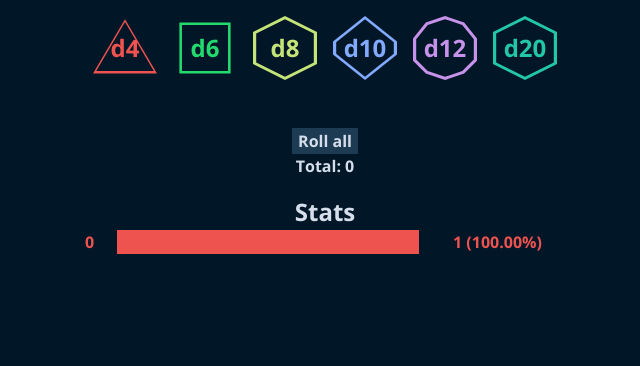
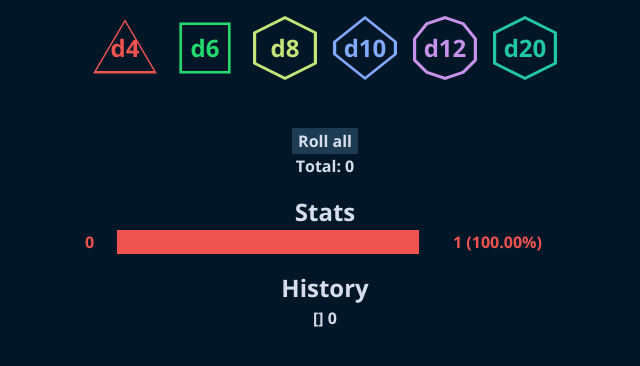
Before and after one commit to zylvve/dice-roller, a Vue app: page / in a window 1280 px wide. Both pictures are taken after a click on the button "Roll all". Shown: the top 366 px of the page, without its empty margins (315-955 px from the left). Built offline with nearby package versions, Linux system fonts and the light colour scheme.

Commit message:
Basic roll history

```diff
--- a/src/components/RollArea.vue
+++ b/src/components/RollArea.vue
@@ -1,8 +1,9 @@
 <script setup lang="ts">
-import { computed } from 'vue';
-import type { DiceVariant, Die } from './ts/types';
+import { computed, ref } from 'vue';
+import { type RollHistoryData, type DiceVariant, type Die } from './ts/types';
 import DieContainer from './DieContainer.vue';
 import StatsSection from './StatsSection.vue';
+import RollHistory from './RollHistory.vue';
 
 const props = defineProps<{
   dice: Die[];
@@ -40,7 +41,26 @@ const rollAll = () => {
   for (const die of props.dice) {
     emit("rollDie", die.id);
   }
+
+  let setId = 0;
+  const lastRecordedSet = history.value.slice(-1)[0]?.notation;
+  if (diceNotation.value !== lastRecordedSet) {
+    history.value.push({
+      id: setId++,
+      notation: diceNotation.value,
+      rolls: [],
+    })
+  }
+
+  let rollId = 0;
+  history.value[history.value.length - 1].rolls.push({
+    id: rollId++,
+    dieValues: props.dice.map(die => die.currentValue),
+    rollTotal: rollTotal.value,
+  })
 }
+
+const history = ref<RollHistoryData>([]);
 
 </script>
 
@@ -72,6 +92,7 @@ const rollAll = () => {
       :dice="sortedDice"
       :roll-total="rollTotal"
     />
+    <RollHistory :history="history"/>
   </div>
 </template>
 
--- /dev/null
+++ b/src/components/RollHistory.vue
@@ -0,0 +1,18 @@
+<script setup lang="ts">
+import type { RollHistoryData } from './ts/types';
+
+defineProps<{
+  history: RollHistoryData,
+}>()
+</script>
+
+<template>
+  <h2>History</h2>
+  <div v-for="set in history" :key="set.id">
+    <div>{{ set.notation }}</div>
+    <div v-for="roll in set.rolls" :key="roll.id">
+      {{ roll.dieValues }}
+      {{ roll.rollTotal }}
+    </div>
+  </div>
+</template>
```
Also changed, not shown: src/components/ts/types.ts (+14 -0 lines).
